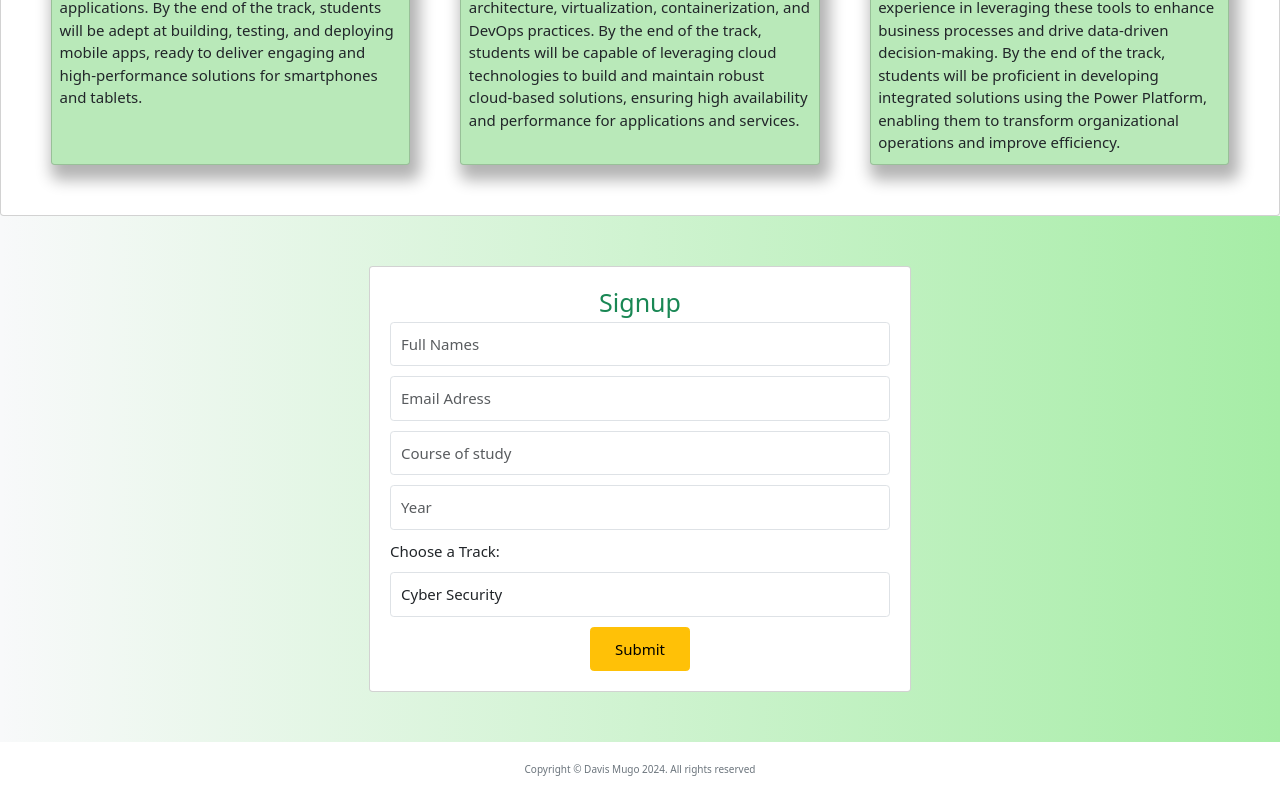
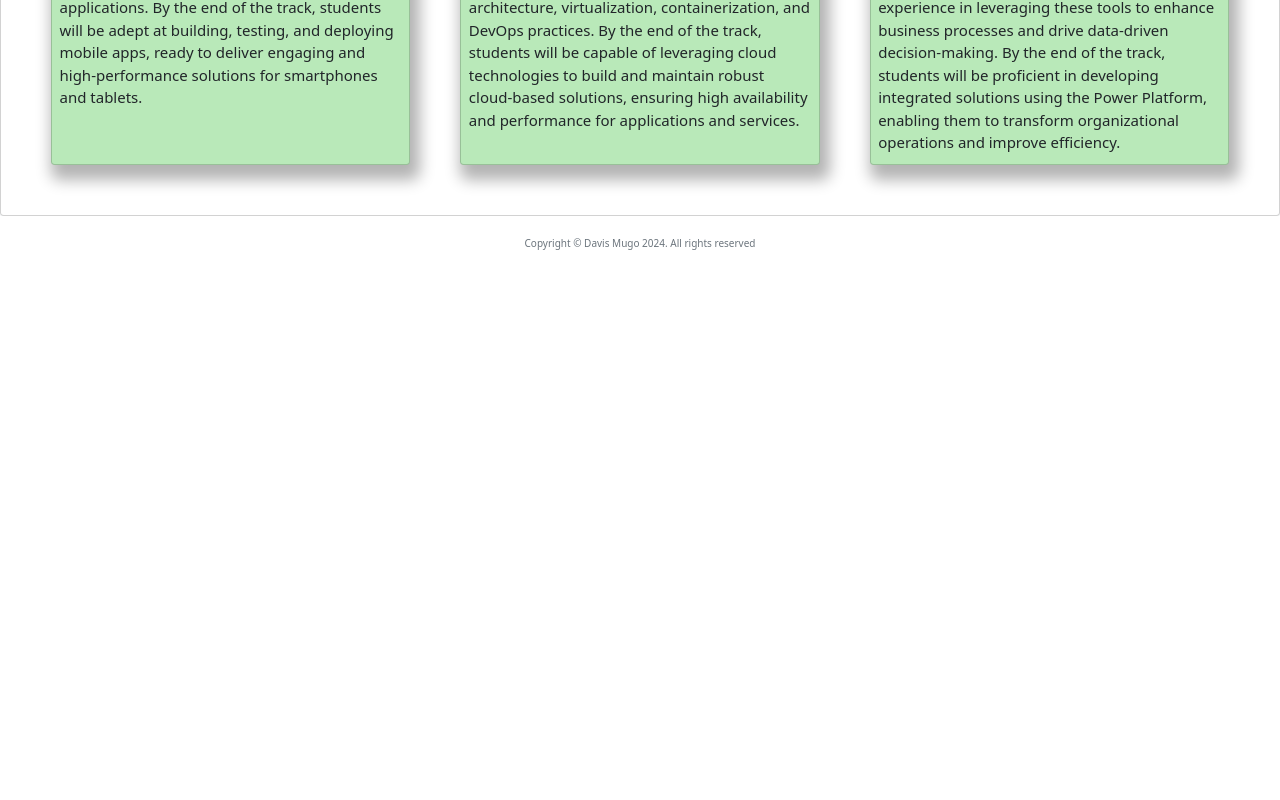
Before and after one commit to Davis-don/mut-tech-club, a React (Vite) app: page /tracks in a window 1280 px wide. Shown: the part 1766-2566 px from the top of the page. After the commit the page ends 2040 px from the top, so only its background shows below. Built offline with nearby package versions, Linux system fonts and the light colour scheme.

Commit message:
modified

```diff
--- a/src/Components/Pages/Tracks.jsx
+++ b/src/Components/Pages/Tracks.jsx
@@ -2,15 +2,15 @@ import React from 'react'
 import Trackshero from '../Tracks/Trackshero/Trackshero'
 import Trackscards from '../Tracks/Trackscard/Trackscards'
 import 'bootstrap/dist/css/bootstrap.min.css'
-import Tracksform from '../Tracks/Applyform/Tracksform'
-// import Tracksform from '../Tracks/Applyform/tracksform'
+// import Tracksform from '../Tracks/Applyform/Tracksform'
+
 
 function Tracks() {
   return (
     <div className='overall-tracks-page bg-light'>
       <Trackshero/>
       <Trackscards/>
-      <Tracksform/>
+      {/* <Tracksform/> */}
       </div>
   )
 }
```
